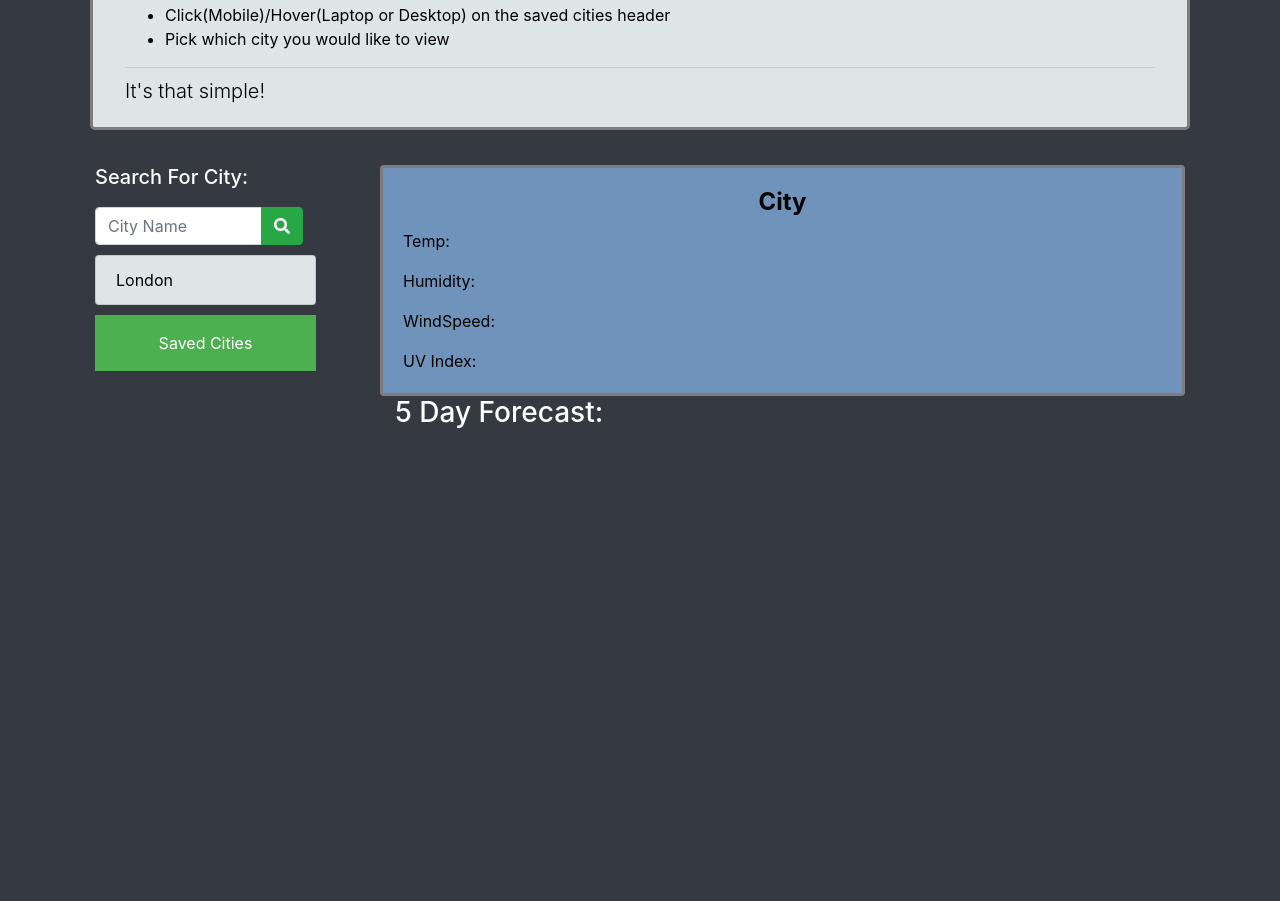
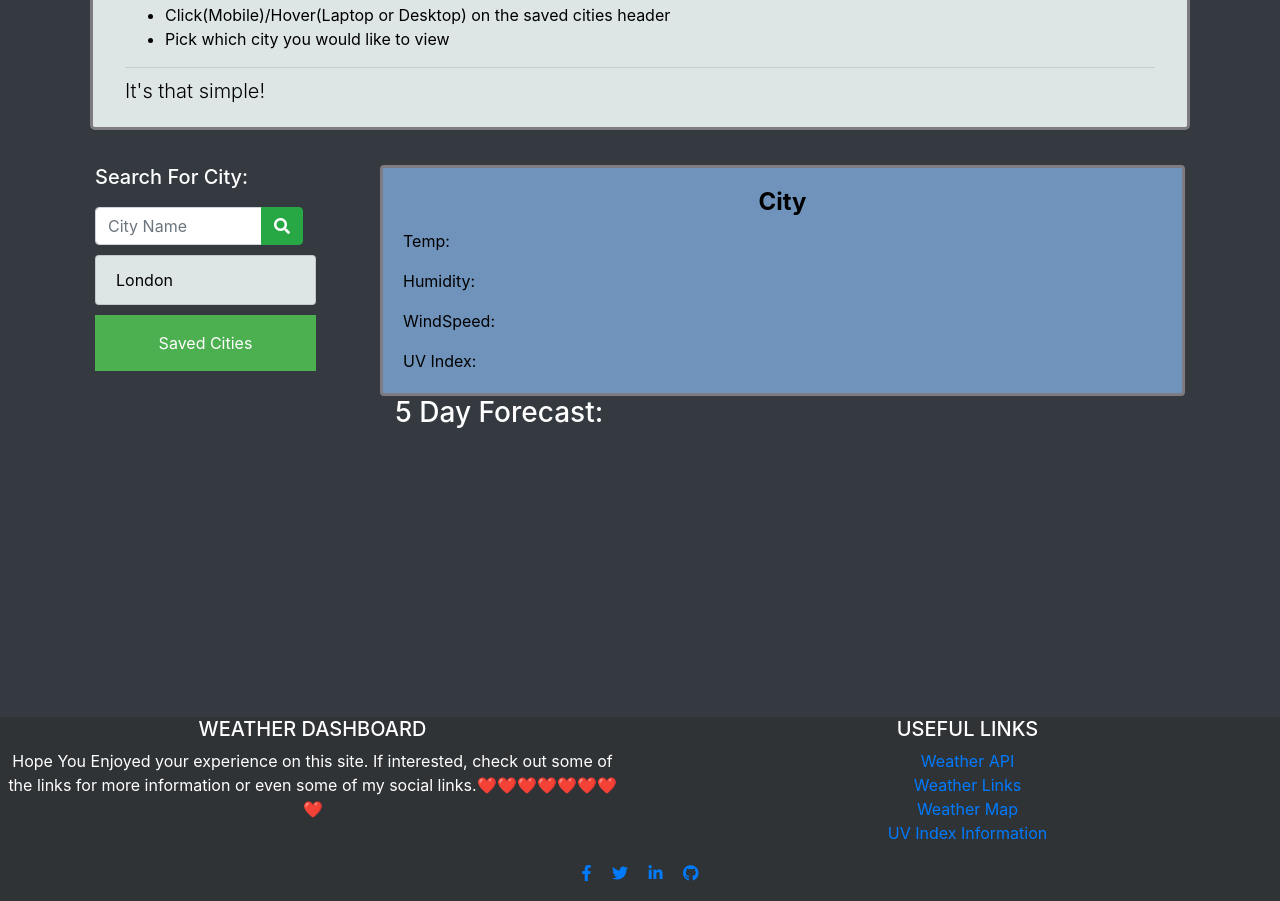
Before and after one commit to ikemous/weather, a plain HTML site: page index.html in a window 1280 px wide. Shown: the part 316-1217 px from the top of the page. Before the commit the page ends 800 px from the top, so only its background shows below. Drawn offline with nearby package versions, Linux system fonts and the light colour scheme; no server answers.

Commit message:
added a footer. It still has some styling changes but the links are functional

```diff
--- a/Assets/css/style.css
+++ b/Assets/css/style.css
@@ -1,6 +1,9 @@
 body{
     background-color: #343a40;
     color: white;
+}
+footer{
+    background-color: #2F3336;
 }
 .col-sm{
     background-color: #6F93BB;
@@ -84,7 +87,7 @@ header{
 }
 .weather{
     padding-top: 30px;
-    padding-bottom: 30px;
+    padding-bottom: 280px;
 }
 .weatherRow{
     padding-left: 40px;
@@ -126,5 +129,3 @@ header{
     box-shadow: 0px 8px 16px 0px rgba(0,0,0,0.2);
     z-index: 1;
 }
-/* .dropDown:hover .dropDownContent {display: block;}
-.dropDown:hover .dropDownHeader {background-color: #3e8e41;} */
--- a/Assets/js/myScript.js
+++ b/Assets/js/myScript.js
@@ -354,7 +354,6 @@ $("#saveButton").click(function(){
 });
 
 window.addEventListener("click", function(event){
-    console.log(event.target);
     if(!event.target.matches("button"))
     {
         showCities = false;
--- a/index.html
+++ b/index.html
@@ -173,31 +173,7 @@
 
         </section>
 
-
     </main>
-
-
-    <!-- <footer>
-
-        <nav>
-            <section class="row">
-
-                <article class="col-sm-4">
-                    <h4>Weather App Links</h4>
-                    <a class="link" href="https://openweathermap.org/api" rel="noopener noreferrer" target="_blank">Website</a>
-                    <a class="link" href="https://openweathermap.org/weather-conditions" rel="noopener noreferrer" target="_blank">Icon Information</a>
-                    <a class="link" href="https://en.wikipedia.org/wiki/Ultraviolet_index" rel="noopener noreferrer" target="_blank">UV Index Information</a>
-                </article>
-
-            </section>
-        </nav>
-
-    </footer> -->
-
-
-
-
-
 
     <script src="https://code.jquery.com/jquery-3.4.1.min.js"></script>
     <script src="https://cdnjs.cloudflare.com/ajax/libs/moment.js/2.24.0/moment.min.js"></script>
@@ -207,4 +183,80 @@
 
 </body>
 
+
+
+<footer class="container-full text-center">
+
+    <!-- Grid row -->
+    <div class="row footer">
+
+        <!-- Grid column -->
+        <div class="col-md-6">
+
+        <!-- Content -->
+        <h5 class="text-uppercase">Weather Dashboard</h5>
+        <p>Hope You Enjoyed your experience on this site. If interested, check out some of the links for more
+            information or even some of my social links.❤️❤️❤️❤️❤️❤️❤️❤️
+        </p>
+
+        </div>
+        <!-- Grid column -->
+
+        <hr/>
+
+        <!-- Grid column -->
+        <div class="col-md-6">
+
+        <!-- Links -->
+        <h5 class="text-uppercase">Useful Links</h5>
+
+        <ul class="list-unstyled">
+            <li>
+            <a href="https://openweathermap.org/api">Weather API</a>
+            </li>
+            <li>
+            <a href="https://openweathermap.org/weather-conditions">Weather Links</a>
+            </li>
+            <li>
+            <a href="https://openweathermap.org/weathermap?basemap=map&cities=true&layer=temperature&lat=40.6661&lon=-111.9880&zoom=5">Weather Map</a>
+            </li>
+            <li>
+            <a href="https://en.wikipedia.org/wiki/Ultraviolet_index">UV Index Information</a>
+            </li>
+        </ul>
+
+        </div>
+        <!-- Social buttons -->
+        <ul class="list-unstyled list-inline text-center">
+            <li class="list-inline-item">
+            <a class="btn-floating btn-fb mx-1" href="https://www.facebook.com/ikemous" rel="noopener noreferrer" target="_blank">
+                <i class="fab fa-facebook-f"> </i>
+            </a>
+            </li>
+            <li class="list-inline-item">
+            <a class="btn-floating btn-tw mx-1" href="https://twitter.com/real_ikemous" rel="noopener noreferrer" target="_blank">
+                <i class="fab fa-twitter"> </i>
+            </a>
+            </li>
+            </li>
+            <li class="list-inline-item">
+            <a class="btn-floating btn-li mx-1" href="https://www.linkedin.com/in/ike-barranco/" rel="noopener noreferrer" target="_blank">
+                <i class="fab fa-linkedin-in"> </i>
+            </a>
+            </li>
+            <li class="list-inline-item">
+            <a class="btn-floating btn-dribbble mx-1" href="https://github.com/ikemous" rel="noopener noreferrer" target="_blank">
+                <i class="fab fa-github"></i>
+            </a>
+            </li>
+        </ul>
+        <!-- Social buttons -->
+
+    </div>
+    <!-- Grid row -->
+</footer>
+
+
+
+
 </html>
```
